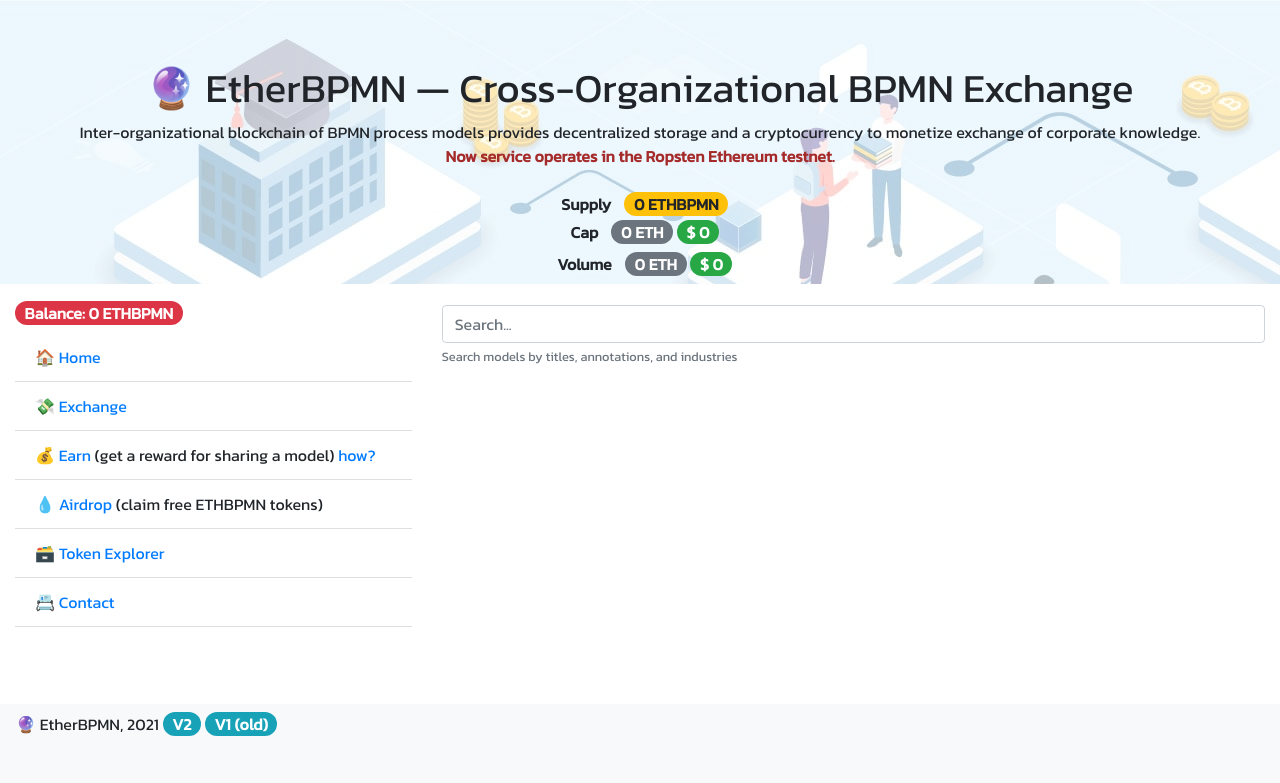
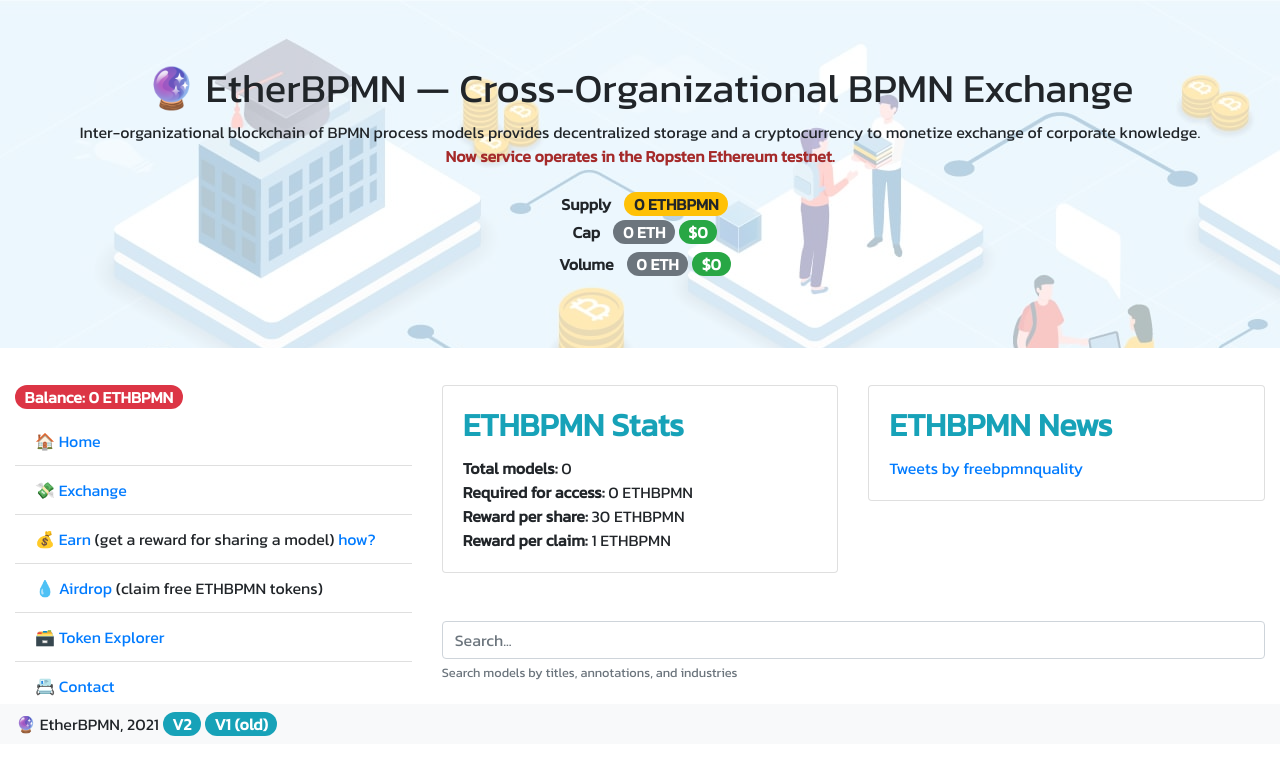
Before and after one commit to andriikopp/blockchain-repository, a PHP site: page /v2/index.html in a window 1280 px wide. Shown: the part 56-839 px from the top of the page. Before the commit the page ends 792 px from the top, so only its background shows below. Run offline with PHP 8.4, Linux system fonts and the light colour scheme; some libraries are stand-ins or nearby versions.

Commit message:
Add start page dashboard.

```diff
--- a/v2/css/main.css
+++ b/v2/css/main.css
@@ -23,8 +23,8 @@
 
 #title {
     background-image: url('/img/bg.png');
-    height: 30%;
     padding-top: 5%;
+    padding-bottom: 5%;
 }
 
 #buy-btn {
--- a/v2/index.html
+++ b/v2/index.html
@@ -45,17 +45,17 @@
         <br>
         <span class="badge badge-pill badge-lite mb-1">Cap</span>
         <span class="badge badge-pill badge-secondary mb-1"><span id="liquidity">0</span> ETH</span>
-        <span class="badge badge-pill badge-success mb-2">$ <span id="liquidity-usd">0</span></span>
+        <span class="badge badge-pill badge-success mb-2">$<span id="liquidity-usd">0</span></span>
         <br>
         <span class="badge badge-pill badge-lite mb-1">Volume</span>
         <span class="badge badge-pill badge-secondary mb-1"><span id="total-cap">0</span> ETH</span>
-        <span class="badge badge-pill badge-success mb-2">$ <span id="total-cap-usd">0</span></span>
+        <span class="badge badge-pill badge-success mb-2">$<span id="total-cap-usd">0</span></span>
     </div>
 
     <div class="container">
         <div class="row">
             <div class="col-sm-4">
-                <span class="badge badge-pill badge-danger mt-1 mb-2">Balance: <span id="user-balance">0</span> ETHBPMN</span>
+                <span class="badge badge-pill badge-danger mt-4 mb-2">Balance: <span id="user-balance">0</span> ETHBPMN</span>
                 <ul class="list-group list-group-flush">
                     <li class="list-group-item">🏠 <a href="../v2/index.html">Home</a></li>
                     <li class="list-group-item">💸 <a href="javascript:void(0);" data-toggle="modal" data-target="#exchange">Exchange</a></li>
@@ -64,6 +64,7 @@
                     <li class="list-group-item">🗃️ <a href="https://ropsten.etherscan.io/address/0x28285675fcc8750576C74bF5cA17529133804110#tokentxns" target="_blank">Token Explorer</a></li>
                     <li class="list-group-item">📇 <a href="https://github.com/freebpmnquality" target="_blank">Contact</a></li>
                 </ul>
+                <br>
                 <div class="modal fade" id="earn" tabindex="-1" role="dialog" aria-labelledby="earnLabel" aria-hidden="true">
                     <div class="modal-dialog" role="document">
                         <div class="modal-content">
@@ -100,7 +101,7 @@
                                     <div class="form-group">
                                         <label for="ethInput">🔷 ETH</label>
                                         <input type="text" class="form-control" id="ethInput" aria-describedby="ethInputHelp" value="0" oninput="ethInputChange();">
-                                        <small id="ethInputHelp" class="form-text text-muted">$ <span id="ethUsd">0.00</span></small>
+                                        <small id="ethInputHelp" class="form-text text-muted">$<span id="ethUsd">0.00</span></small>
                                     </div>
                                     <div class="form-group">
                                         <label for="tokenOutput">🔮 ETHBPMN</label>
@@ -133,9 +134,42 @@
                         </div>
                     </div>
                 </div>
+                <br>
+                <br>
             </div>
             <div class="col-sm-8">
-                <form onsubmit="searchModel(); return false;" id="search-form" class="mb-2 mt-2">
+                <div id="dashboard" class="mt-4">
+                    <div class="row row-cols-1 row-cols-md-2">
+                        <div class="col mb-4">
+                            <div class="card">
+                                <div class="card-body">
+                                    <h2 class="card-title" style="color: #17a2b8;"><b>ETHBPMN Stats</b></h2>
+                                    <p class="card-text">
+                                        <span><b>Total models:</b> <span id="total-models">0</span></span>
+                                        <br>
+                                        <span><b>Required for access:</b> <span id="access-tokens">0</span> ETHBPMN</span>
+                                        <br>
+                                        <span><b>Reward per share:</b> 30 ETHBPMN</span>
+                                        <br>
+                                        <span><b>Reward per claim:</b> 1 ETHBPMN</span>
+                                    </p>
+                                </div>
+                            </div>
+                        </div>
+                        <div class="col mb-4">
+                            <div class="card">
+                                <div class="card-body">
+                                    <h2 class="card-title" style="color: #17a2b8;"><b>ETHBPMN News</b></h2>
+                                    <p class="card-text">
+                                        <a class="twitter-timeline" data-height="500" href="https://twitter.com/freebpmnquality?ref_src=twsrc%5Etfw">Tweets by freebpmnquality</a>
+                                        <script async src="https://platform.twitter.com/widgets.js" charset="utf-8"></script>
+                                    </p>
+                                </div>
+                            </div>
+                        </div>
+                    </div>
+                </div>
+                <form onsubmit="searchModel(); return false;" id="search-form" class="mb-4 mt-4">
                     <input type="text" class="form-control" id="search-text" placeholder="Search..." aria-describedby="searchHelp">
                     <small id="searchHelp" class="form-text text-muted">Search models by titles, annotations, and industries</small>
                 </form>
@@ -153,12 +187,11 @@
                         </div>
                     </div>
                 </div>
+                <br>
+                <br>
             </div>
         </div>
     </div>
-    <br>
-    <br>
-    <br>
 
     <script src="js/jquery-3.4.1.min.js"></script>
     <script src="js/popper.min.js"></script>
--- a/v2/js/main.js
+++ b/v2/js/main.js
@@ -108,6 +108,33 @@
         });
     },
 
+    modelsCount: function() {
+        const web3 = new Web3(Web3Account.web3);
+        const contract = new web3.eth.Contract(JSON.parse(this.abi), this.address);
+
+        contract.methods.modelsCount().call(null, function(err, data) {
+            if (err === null) {
+                $("#total-models").text(data);
+            } else {
+                alert(err);
+            }
+        });
+    },
+
+    deploymentTimestamp: function() {
+        const web3 = new Web3(Web3Account.web3);
+        const contract = new web3.eth.Contract(JSON.parse(this.abi), this.address);
+
+        contract.methods.deploymentTimestamp().call(null, function(err, data) {
+            if (err === null) {
+                const required = ((new Date().getTime() / 1000) - data) / 86400;
+                $("#access-tokens").text(required.toFixed(2));
+            } else {
+                alert(err);
+            }
+        });
+    },
+
     buyTokens: function(eth) {
         const web3 = new Web3(Web3Account.web3);
         const contract = new web3.eth.Contract(JSON.parse(this.abi), this.address);
@@ -138,6 +165,7 @@
             if (err === null) {
                 if (data.length < 1) {
                     $("#search-form").hide();
+                    $("#dashboard").show();
                     alert("Insufficient balance! Buy ETHBPMN tokens in the exchange or claim through the airdrop!");
                 }
 
@@ -267,6 +295,7 @@
             Web3Account.address.substring(Web3Account.address.length - 4));
         ModelsContractDAO.getBalance();
         $("#search-form").show();
+        $("#dashboard").hide();
         ModelsContractDAO.readAllModels();
     }
 };
@@ -326,5 +355,7 @@
 
 ModelsContractDAO.totalSupply();
 ModelsContractDAO.liquidity();
+ModelsContractDAO.modelsCount();
+ModelsContractDAO.deploymentTimestamp();
 
 $("#search-form").hide();
```
